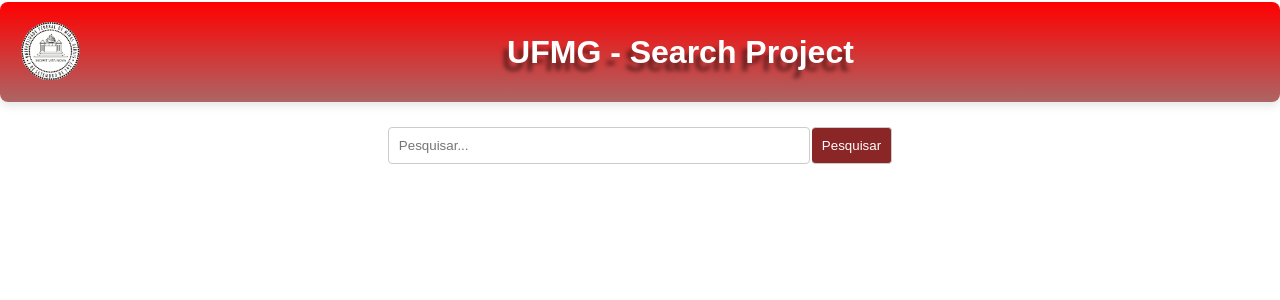
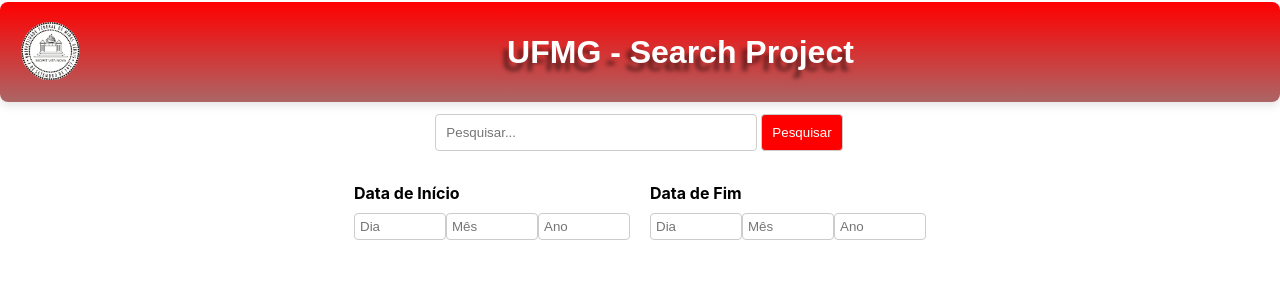
Before and after one commit to joaoboscodev/UFMG-Project, a React (Create React App) app in the folder client/: page /news in a window 1280 px wide. Shown: the top 300 px of the page. Built offline with nearby package versions, Linux system fonts and the light colour scheme.

Commit message:
Feat: pesquisa funcional

```diff
--- a/client/src/Styles/News.css
+++ b/client/src/Styles/News.css
@@ -29,30 +29,54 @@
   display: flex;
   align-items: center;
   justify-content: center;
-    margin: 20px;
+  margin: 10px;
 }
 
 .search-input {
-    width: 400px;
+  width: 300px;
   padding: 10px;
   border: 1px solid #ccc;
   border-radius: 4px;
   outline: none;
+  margin: 0px;
 }
 
 .search-button {
   padding: 10px;
+  margin: 2px;
+  margin-left: 4px;
   border: 1px solid #ccc;
-    background-color: #8a2626;
+  background-color: #ff0000;
   color: #fff;
-    border-left: none;
-    border-radius: 0 4px 4px 0;
+  border-radius: 4px;
   cursor: pointer;
-    margin-left: 2px;
-    border-radius: 4px;
-    margin-top: 5px;
 }
 
 .search-button:hover {
   background-color: #cc0000;
 }
+
+.date-filter-container {
+  display: flex;
+  justify-content: center;
+  margin: 20px;
+}
+
+.date-filter {
+  margin: 0 10px;
+}
+
+.date-filter label {
+  display: block;
+  margin-bottom: 5px;
+  font-weight: bold;
+}
+
+.date-filter input {
+  width: 80px;
+  padding: 5px;
+  margin: 5px 0;
+  border: 1px solid #ccc;
+  border-radius: 4px;
+  outline: none;
+}
--- a/client/src/pages/News.js
+++ b/client/src/pages/News.js
@@ -1,12 +1,29 @@
-import React from 'react';
+import React, { useState } from 'react';
 import '../Styles/News.css';
 import logo from '../images/brasao.png';
 
 function News() {
+  const [keyword, setKeyword] = useState('');
+  const [iniciodia, setInicioDia] = useState('');
+  const [iniciomes, setInicioMes] = useState('');
+  const [inicioano, setInicioAno] = useState('');
+  const [fimdia, setFimDia] = useState('');
+  const [fimmes, setFimMes] = useState('');
+  const [fimano, setFimAno] = useState('');
+
+  const handleSearch = () => {
+    const url = `https://search.folha.uol.com.br/search?q=${keyword}&periodo=personalizado&sd=${iniciodia}%2F${iniciomes}%2F${inicioano}&ed=${fimdia}%2F${fimmes}%2F${fimano}&site=todos`;
+    window.open(url, '_blank');
+  };
+
   return (
     <div>
       <Header />
-      <SearchBox />
+      <SearchBox keyword={keyword} setKeyword={setKeyword} handleSearch={handleSearch} />
+      <DateFilter
+        setInicioDia={setInicioDia} setInicioMes={setInicioMes} setInicioAno={setInicioAno}
+        setFimDia={setFimDia} setFimMes={setFimMes} setFimAno={setFimAno}
+      />
     </div>
   );
 }
@@ -20,11 +37,36 @@
   );
 }
 
-function SearchBox() {
+function SearchBox({ keyword, setKeyword, handleSearch }) {
   return (
     <div className="search-container">
-      <input type="text" placeholder="Pesquisar..." className="search-input" />
-      <button className="search-button">Pesquisar</button>
+      <input
+        type="text"
+        placeholder="Pesquisar..."
+        className="search-input"
+        value={keyword}
+        onChange={(e) => setKeyword(e.target.value)}
+      />
+      <button className="search-button" onClick={handleSearch}>Pesquisar</button>
+    </div>
+  );
+}
+
+function DateFilter({ setInicioDia, setInicioMes, setInicioAno, setFimDia, setFimMes, setFimAno }) {
+  return (
+    <div className="date-filter-container">
+      <div className="date-filter">
+        <label>Data de Início</label>
+        <input type="text" placeholder="Dia" onChange={(e) => setInicioDia(e.target.value)} />
+        <input type="text" placeholder="Mês" onChange={(e) => setInicioMes(e.target.value)} />
+        <input type="text" placeholder="Ano" onChange={(e) => setInicioAno(e.target.value)} />
+      </div>
+      <div className="date-filter">
+        <label>Data de Fim</label>
+        <input type="text" placeholder="Dia" onChange={(e) => setFimDia(e.target.value)} />
+        <input type="text" placeholder="Mês" onChange={(e) => setFimMes(e.target.value)} />
+        <input type="text" placeholder="Ano" onChange={(e) => setFimAno(e.target.value)} />
+      </div>
     </div>
   );
 }
```
Lines whose indentation alone changed are shown as unchanged.
